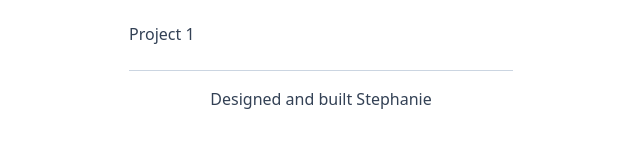
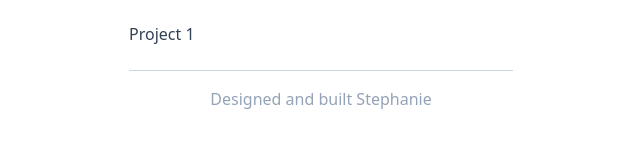
Before and after one commit to StephanieKSanchez/simple-portfolio-site, a Next.js app: page / in a window 1280 px wide. Shown: the part 446-594 px from the top of the page, without its empty margins (319-959 px from the left). Built offline with nearby package versions, Linux system fonts and the light colour scheme.

Commit message:
made footer text lighter to make less distracting from rest of page

```diff
--- a/components/footer.tsx
+++ b/components/footer.tsx
@@ -1,6 +1,6 @@
 const Footer = () => {
   return (
-    <div className="text-center border-t border-slate-300 p-4">
+    <div className="text-center border-t border-slate-300 p-4 text-slate-400">
       <div>Designed and built Stephanie</div>
     </div>
   );
```
